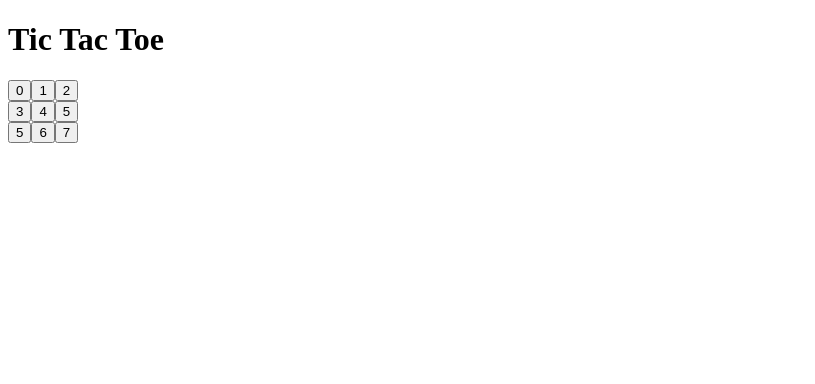
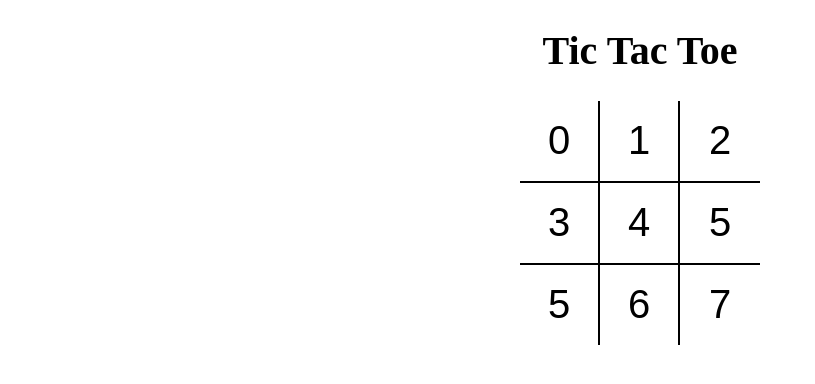
Before and after one commit to param-sahai/TicTacToe, a React (Vite) app: page / in a window 1280 px wide. Shown: the top 384 px of the page, without its empty margins (0-815 px from the left). Built offline with nearby package versions, Linux system fonts and the light colour scheme.

Commit message:
added sass, got to know about styles(scss)

```diff
--- a/package.json
+++ b/package.json
@@ -24,8 +24,10 @@
         "eslint-plugin-import": "^2.26.0",
         "eslint-plugin-jsx-a11y": "^6.6.0",
         "eslint-plugin-react": "^7.30.1",
+        "parcel": "^2.6.2",
         "prettier": "^2.7.1",
         "rimraf": "^3.0.2",
+        "sass": "^1.53.0",
         "vite": "^2.6.7"
     },
     "babel": {
--- a/src/App.jsx
+++ b/src/App.jsx
@@ -1,11 +1,11 @@
 import React from 'react';
-import Board from './Board';
+import Board from './components/Board';
 const App = () => {
   return (
-    <>
+    <div className="app">
       <h1>Tic Tac Toe</h1>
       <Board />
-    </>
+    </div>
   );
 };
 export default App;
--- a/src/Square.jsx
+++ /dev/null
@@ -1,7 +0,0 @@
-import React from 'react';
-
-const Square = ({ value }) => {
-  return <button type="button">{value}</button>;
-};
-
-export default Square;
--- a/src/Board.jsx
+++ b/src/components/Board.jsx
@@ -1,19 +1,20 @@
 import React from 'react';
 import Square from './Square';
+import '../styles/root.scss';
 const Board = () => {
   return (
-    <div>
-      <div>
+    <div className="board">
+      <div className="board-row">
         <Square value={0} />
         <Square value={1} />
         <Square value={2} />
       </div>
-      <div>
+      <div className="board-row">
         <Square value={3} />
         <Square value={4} />
         <Square value={5} />
       </div>
-      <div>
+      <div className="board-row">
         <Square value={5} />
         <Square value={6} />
         <Square value={7} />
--- /dev/null
+++ b/src/components/Square.jsx
@@ -0,0 +1,11 @@
+import React from 'react';
+
+const Square = ({ value }) => {
+  return (
+    <button type="button" className="square">
+      {value}
+    </button>
+  );
+};
+
+export default Square;
--- /dev/null
+++ b/src/styles/root.scss
@@ -0,0 +1,43 @@
+body {
+    padding: 0;
+    margin: 0;
+}
+
+button {
+    background: none;
+    border: none;
+    outline: none;
+    &:hover {
+        cursor: pointer;
+    }
+}
+
+.app {
+    font-size: 20px;
+    display: flex;
+    flex-direction: column;
+    align-items: center;
+}
+
+.board {
+    .board-row {
+        display: flex;
+        flex-direction: row;
+        border-bottom: 2px solid #000;
+        &:last-child {
+            border-bottom: none;
+        }
+        .square {
+            width: 80px;
+            height: 80px;
+            border-right: 2px solid #000;
+            font-size: 2.5rem;
+            padding: 0;
+            overflow: hidden;
+            transition: all 0.2s;
+            &:last-child {
+                border-right: none;
+            }
+        }
+    }
+}
```
Also changed, not shown: 1 other file (tests, documents, lock files or other folders).
